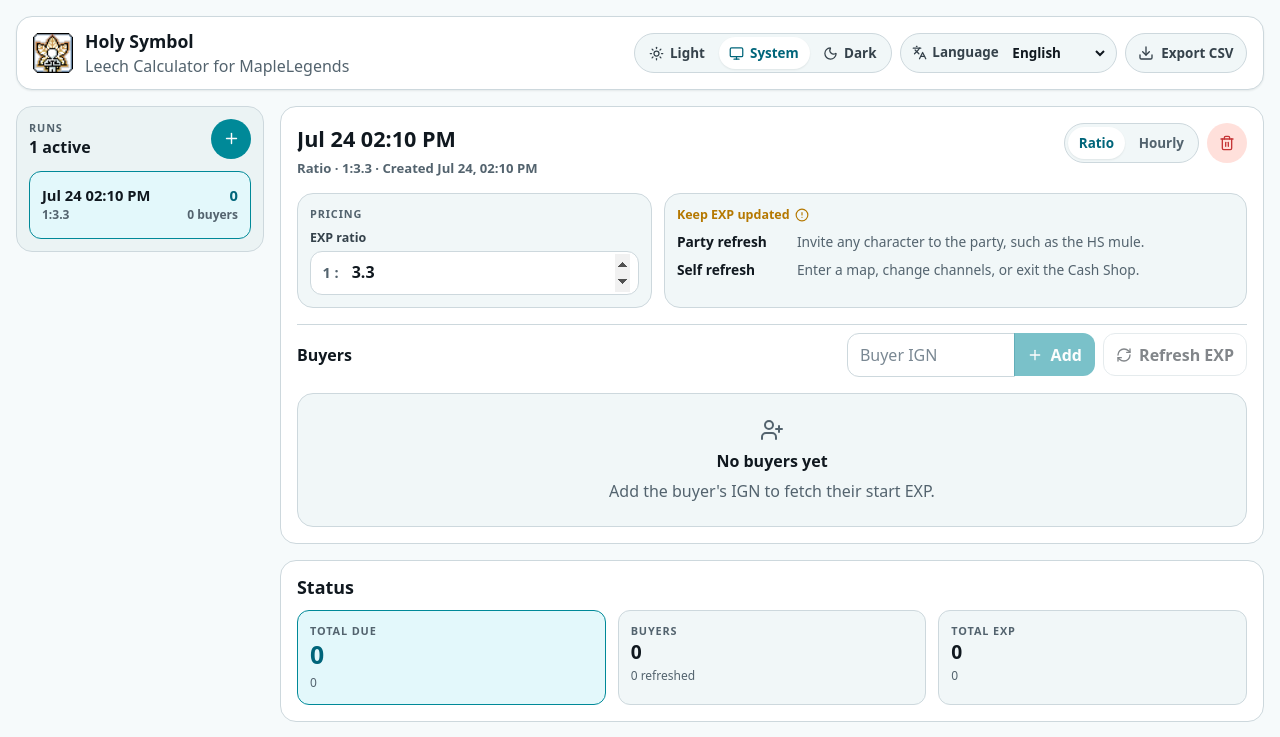
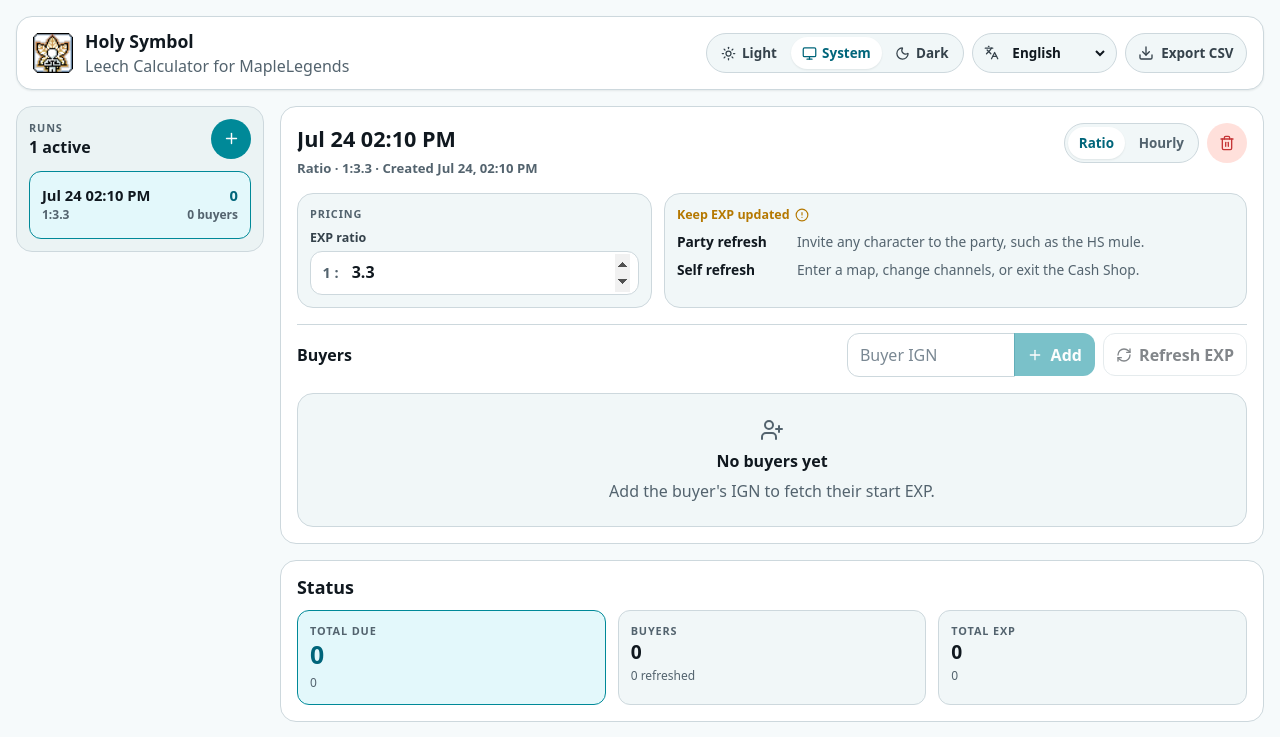
Before and after one commit to kiri-ml/holysymbol, a React (Vite) app: page / in a window 1280 px wide. Shown: the top 737 px of the page. Built offline with nearby package versions, Linux system fonts and the light colour scheme.

Commit message:
style: remove visible language selector label

```diff
--- a/src/App.tsx
+++ b/src/App.tsx
@@ -366,7 +366,6 @@
   return (
     <label className="language-select">
       <Languages size={15} aria-hidden="true" />
-      <span>{t('language.label')}</span>
       <select
         value={selectedLanguage}
         onChange={(event) => {
--- a/src/styles/app.css
+++ b/src/styles/app.css
@@ -740,10 +740,6 @@
   white-space: nowrap;
 }
 
-.language-select > span {
-  line-height: 1;
-}
-
 .language-select:hover {
   border-color: var(--border-strong);
   background: var(--control-hover);
```
